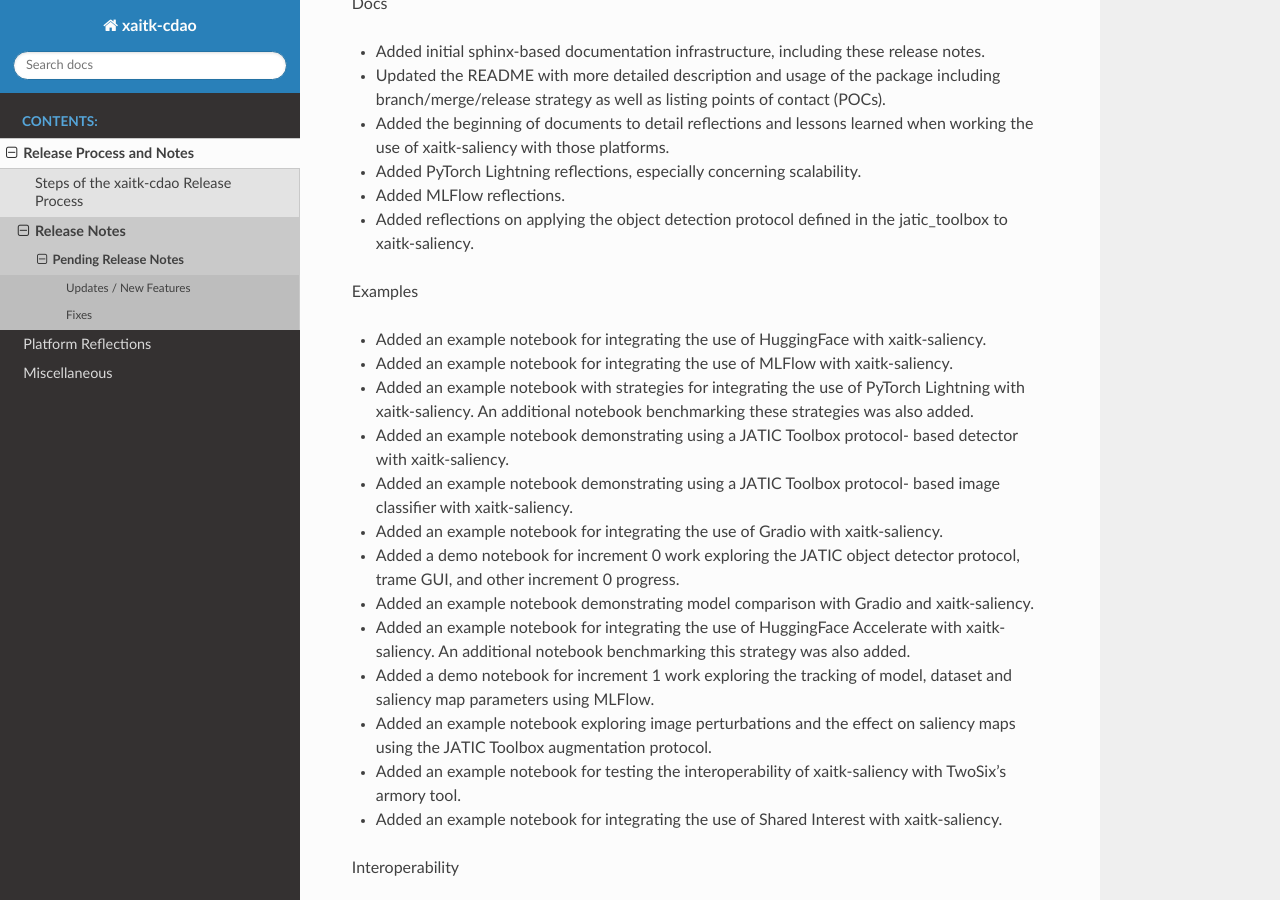
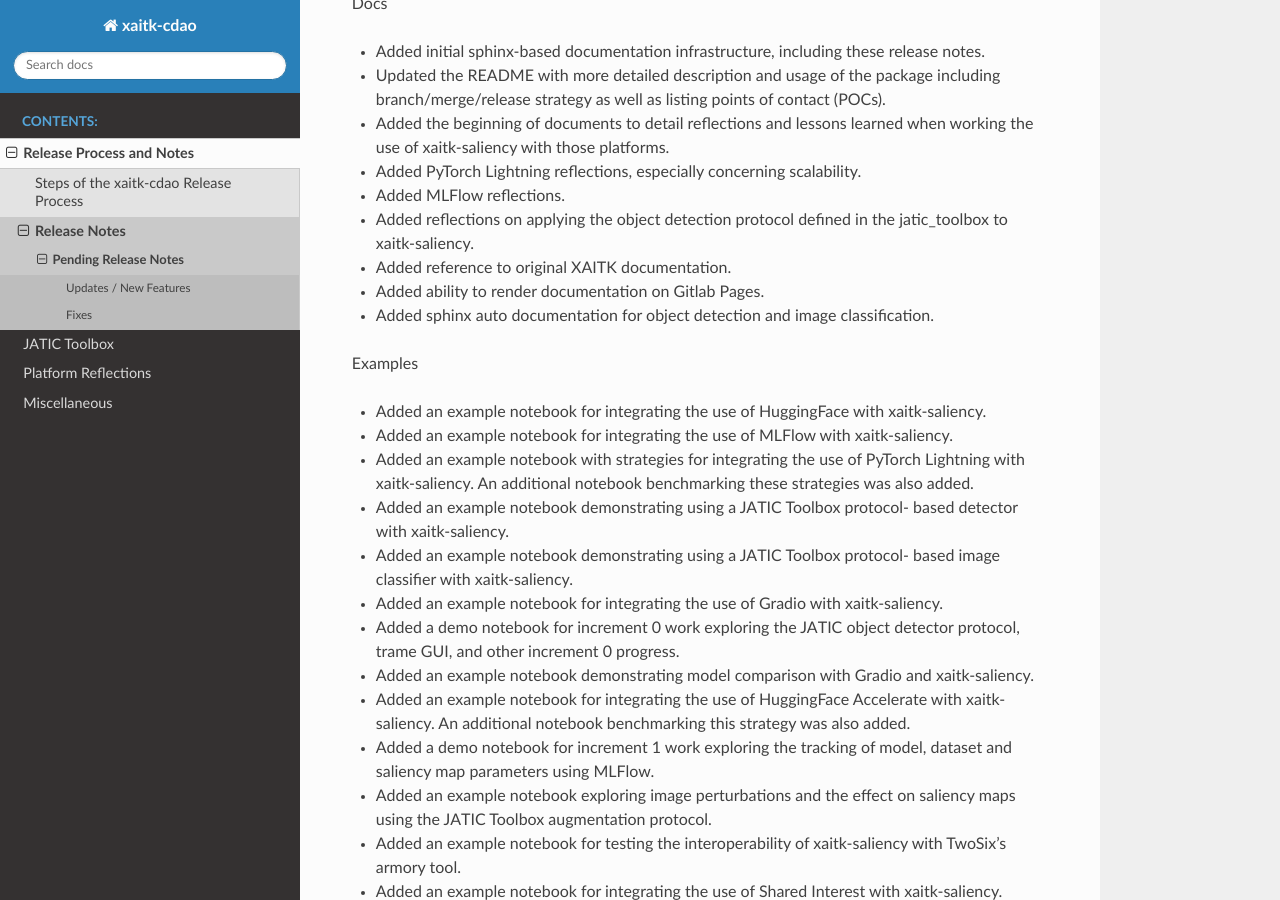
Before and after one commit to Kitware/xaitk-jatic, a Sphinx documentation site: the page built from docs/release_notes/pending_release.rst, in a window 1280 px wide and 900 px high, scrolled down 440 px. Built offline with Sphinx 7.4.7 and the Read the Docs theme 2.0.0, drawn with Linux system fonts in a browser that asks for light colours.

Commit message:
Add autodocs and reference to xaitk docs
Former-commit-id: 5d3c58307e01e71bc0de790ee09c8644cc0b8969

```diff
--- a/docs/index.rst
+++ b/docs/index.rst
@@ -5,12 +5,14 @@
 
 Welcome to xaitk-cdao's documentation!
 ======================================
+This is an extension of the Explainable AI Toolkit (XAITK) for CDAO. This documentation will only contain information exclusive to the CDAO extention of XAITK. Documentation for XAITK can be found `here <https://xaitk-saliency.readthedocs.io/en/latest/>`_.
 
 .. toctree::
    :maxdepth: 2
    :caption: Contents:
 
    releasing
+   jatic_toolbox
    platform_reflections
    miscellaneous
 
--- a/docs/release_notes/pending_release.rst
+++ b/docs/release_notes/pending_release.rst
@@ -32,6 +32,13 @@ Docs
 
 * Added reflections on applying the object detection protocol defined in
   the jatic_toolbox to xaitk-saliency.
+
+* Added reference to original XAITK documentation.
+
+* Added ability to render documentation on Gitlab Pages.
+
+* Added sphinx auto documentation for object detection and image
+  classification.
 
 Examples
 
```
Also changed, not shown: docs/jatic_toolbox.rst (added, +21 -0 lines).
